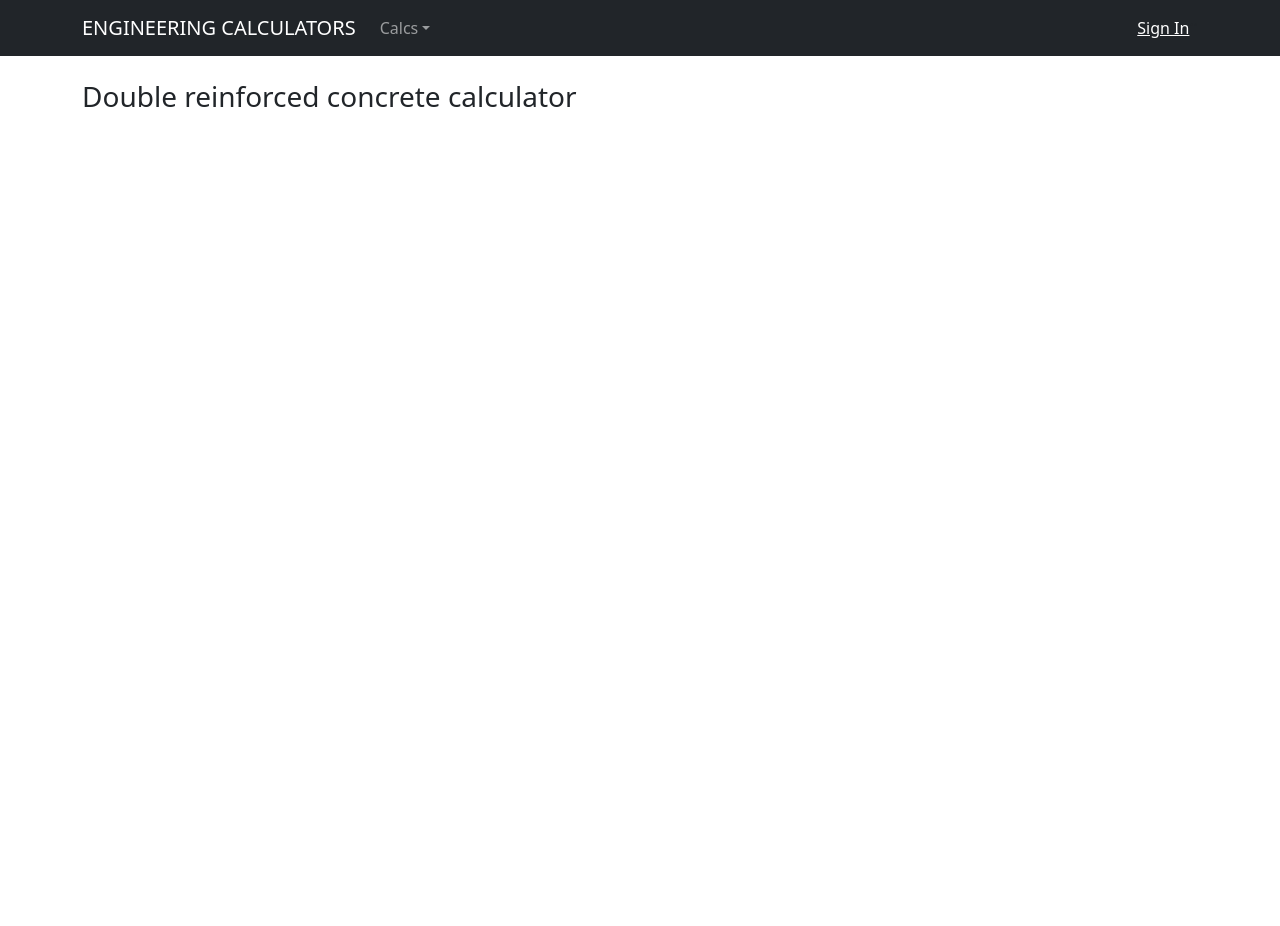
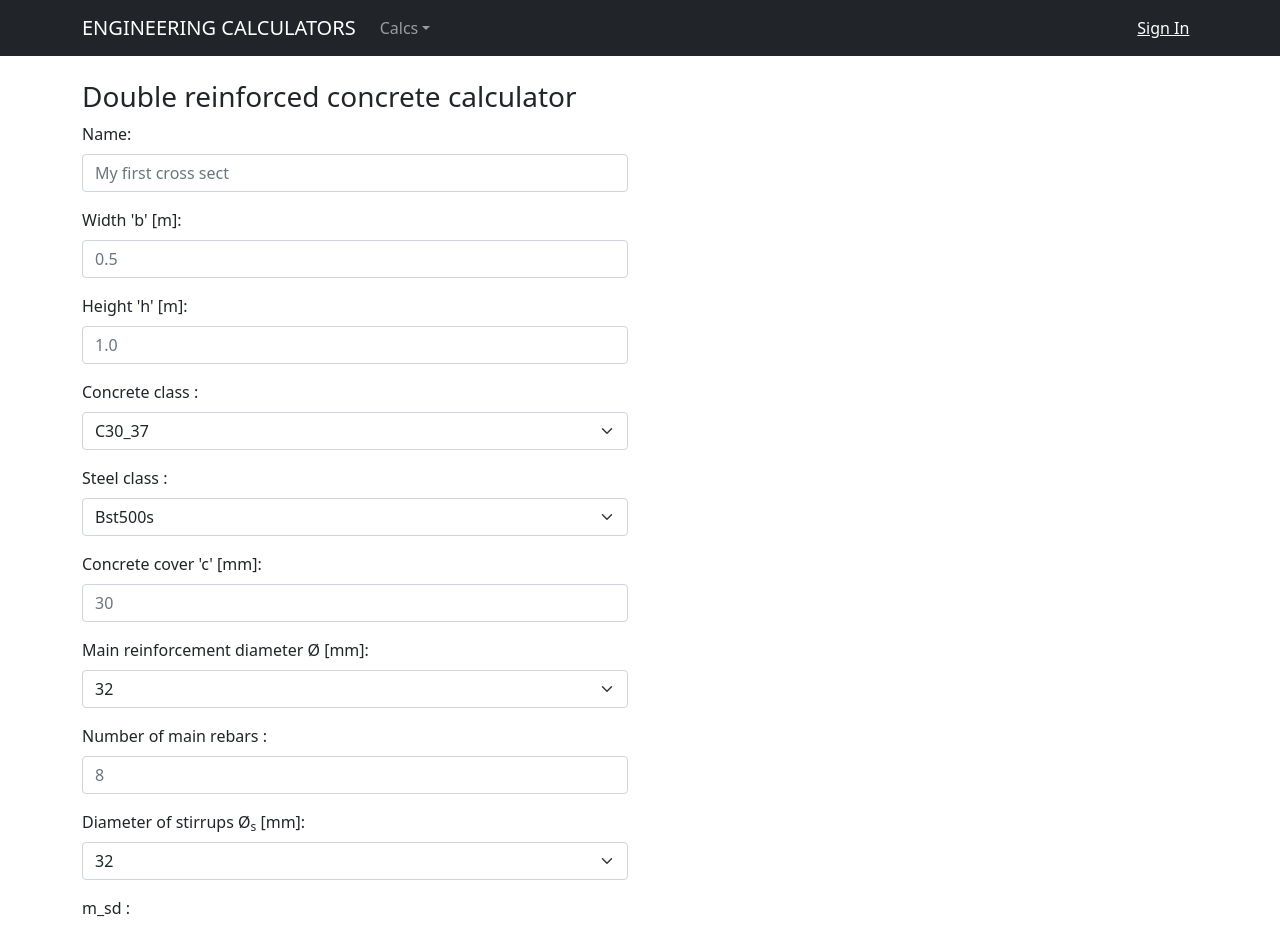
Before and after one commit to wowvaqa/engclcfe, a React (Create React App) app: page /calcs/rectdoublereinfcalc in a window 1280 px wide. Shown: the top 926 px of the page. Before the commit the page ends 800 px from the top, so only its background shows below. Built offline with nearby package versions, Linux system fonts and the light colour scheme.

Commit message:
ADD: Rect double controls

```diff
--- a/src/calcsViews/RectDoubleReinfCalcView.js
+++ b/src/calcsViews/RectDoubleReinfCalcView.js
@@ -1,5 +1,5 @@
 import React from "react";
-import { Container } from "react-bootstrap";
+import { Container, Row, Form, Col, Button } from "react-bootstrap";
 
 const RectDoubleReinfCalcView = () => {
   return (
@@ -7,6 +7,154 @@ const RectDoubleReinfCalcView = () => {
       <Container>
         <h3>Double reinforced concrete calculator</h3>
       </Container>
+      <Container fluid="md">
+        <Row>
+          <Col>
+            <Form>
+              <Form.Group
+                className="mb-3"
+                controlId="name_value"
+                onChange={(e) => {}}
+              >
+                <Form.Label>Name:</Form.Label>
+                <Form.Control type="text" placeholder="My first cross sect" />
+              </Form.Group>
+
+              <Form.Group
+                className="mb-3"
+                controlId="b_value"
+                onChange={(e) => {}}
+              >
+                <Form.Label>Width 'b' [m]:</Form.Label>
+                <Form.Control type="number" placeholder="0.5" />
+              </Form.Group>
+              <Form.Group
+                className="mb-3"
+                controlId="h_value"
+                onChange={(e) => {}}
+              >
+                <Form.Label>Height 'h' [m]:</Form.Label>
+                <Form.Control type="number" placeholder="1.0" />
+              </Form.Group>
+              <Form.Group
+                className="mb-3"
+                controlId="concrete_class"
+                onChange={(e) => {}}
+              >
+                <Form.Label>Concrete class :</Form.Label>
+                <Form.Select aria-label="Default select example">
+                  <option value="1">C30_37</option>
+                </Form.Select>
+              </Form.Group>
+
+              <Form.Group
+                className="mb-3"
+                controlId="steel_type"
+                onChange={(e) => {}}
+              >
+                <Form.Label>Steel class :</Form.Label>
+                <Form.Select aria-label="Default select example">
+                  <option value="1">Bst500s</option>
+                  <option value="1">B500SP</option>
+                </Form.Select>
+              </Form.Group>
+
+              <Form.Group
+                className="mb-3"
+                controlId="c_value"
+                onChange={(e) => {}}
+              >
+                <Form.Label>Concrete cover 'c' [mm]: </Form.Label>
+                <Form.Control type="number" placeholder="30" />
+              </Form.Group>
+
+              <Form.Group
+                className="mb-3"
+                controlId="fi_value"
+                onChange={(e) => {}}
+              >
+                <Form.Label>Main reinforcement diameter Ø [mm]: </Form.Label>
+                <Form.Select
+                  aria-label="Default select example"
+                  placeholder="32"
+                >
+                  <option value="32">32</option>
+                  <option value="25">25</option>
+                  <option value="20">20</option>
+                  <option value="18">18</option>
+                  <option value="16">16</option>
+                  <option value="12">12</option>
+                  <option value="10">10</option>
+                  <option value="8">8</option>
+                  <option value="6">6</option>
+                </Form.Select>
+              </Form.Group>
+              <Form.Group
+                className="mb-3"
+                controlId="no_of_bar_value"
+                onChange={(e) => {}}
+              >
+                <Form.Label>Number of main rebars : </Form.Label>
+                <Form.Control type="number" placeholder="8" />
+              </Form.Group>
+
+              <Form.Group
+                className="mb-3"
+                controlId="fi_s_value"
+                onChange={(e) => {}}
+              >
+                <Form.Label>
+                  Diameter of stirrups Ø<sub>s</sub> [mm]:
+                </Form.Label>
+                <Form.Select
+                  aria-label="Default select example"
+                  placeholder="32"
+                >
+                  <option value="32">32</option>
+                  <option value="25">25</option>
+                  <option value="20">20</option>
+                  <option value="18">18</option>
+                  <option value="16">16</option>
+                  <option value="12">12</option>
+                  <option value="10">10</option>
+                  <option value="8">8</option>
+                  <option value="6">6</option>
+                </Form.Select>
+              </Form.Group>
+              <Form.Group
+                className="mb-3"
+                controlId="no_of_bar_value"
+                onChange={(e) => {}}
+              >
+                <Form.Label>m_sd : </Form.Label>
+                <Form.Control type="number" placeholder="8000" />
+              </Form.Group>
+            </Form>
+            <Button
+              variant="primary"
+              type="button"
+              className="btn btn-primary"
+              aria-controls="example-collapse-text"
+              aria-expanded={true}
+              onClick={(event) => {}}
+            >
+              Calculate
+            </Button>
+          </Col>
+          <Col>
+            {/*
+              <img
+                src={image}
+                width={732}
+                height={800}
+                alt="cocktail db logo"
+                className="weightElement"
+              />
+              */}
+          </Col>
+        </Row>
+        <br></br>
+      </Container>
     </>
   );
 };
```
